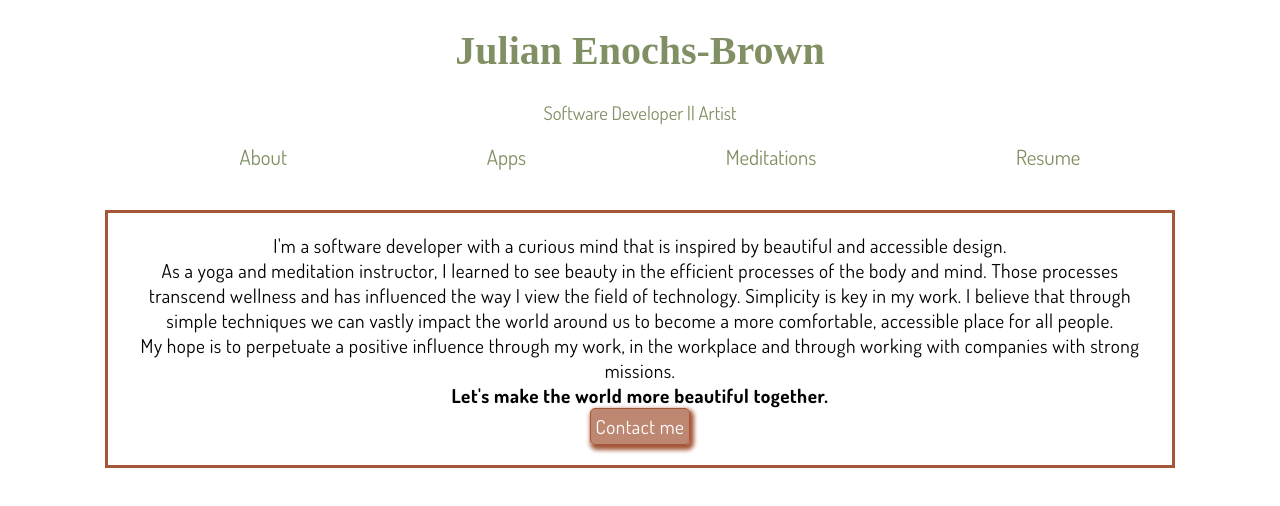
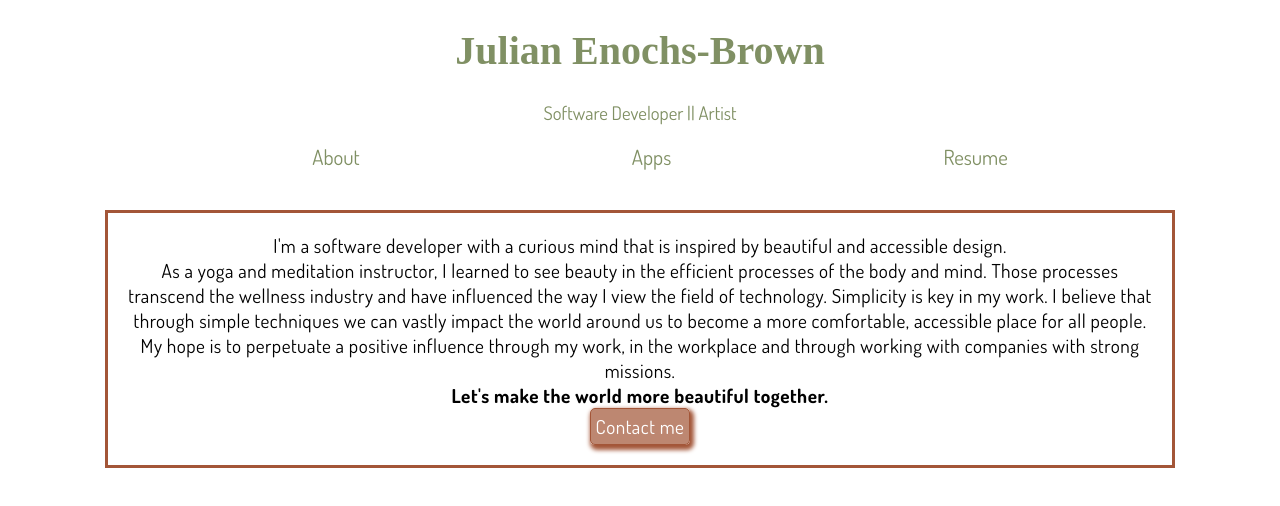
Before and after one commit to julianenochs/myPortfolio, a React (Create React App) app: page /about in a window 1280 px wide. Shown: the top 506 px of the page. Built offline with nearby package versions, Linux system fonts and the light colour scheme; a web font is replaced by a local one.

Commit message:
Attempt deploy

```diff
--- a/src/Containers/About/About.js
+++ b/src/Containers/About/About.js
@@ -6,7 +6,7 @@ export const About = () => {
     <section className='about-me__section'>
       <p className='about-me__text'>
         I'm a software developer with a curious mind that is inspired by beautiful and accessible design. <br/> As a yoga and meditation instructor, I learned to see beauty in the efficient processes of the body and mind.
-        Those processes transcend wellness and has influenced the way I view the field of technology. Simplicity is key in my work. I believe that through simple techniques we can vastly impact the world around us to become a more comfortable,
+        Those processes transcend the wellness industry and have influenced the way I view the field of technology. Simplicity is key in my work. I believe that through simple techniques we can vastly impact the world around us to become a more comfortable,
         accessible place for all people. <br /> My hope is to perpetuate a positive influence through my work, in the workplace and through working with companies with strong missions.
         <br />
         <strong>Let's make the world more beautiful together.</strong>
--- a/src/Containers/Header/Header.js
+++ b/src/Containers/Header/Header.js
@@ -16,9 +16,6 @@ export const Header = () => {
         <Link to='/apps'>
           Apps
         </Link>
-        <Link to='/meditations'>
-          Meditations
-        </Link>
         <Link to='/resume'>
           Resume
         </Link>
--- a/src/Containers/Project/Project.jsx
+++ b/src/Containers/Project/Project.jsx
@@ -6,7 +6,7 @@ export const Project = ( {project} ) => {
         <h2 className='project__title'>{ project.title }</h2>
         <img src={ project.img } className='project__img' />
         <a href={project.githubRepo} className='links'>
-          <img src='/Images/github.png' />
+        <img src='https://julianenochsportfolio.s3-us-west-1.amazonaws.com/Images/github.png' />
           Github </a>
         <a href={ project.deployedUrl } className='links'> Live Site </a>
     </section>
```
